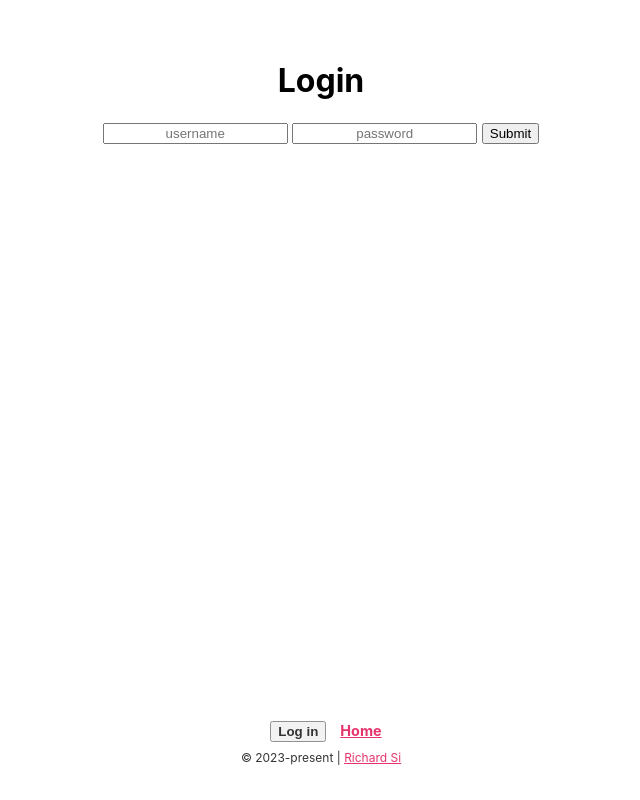
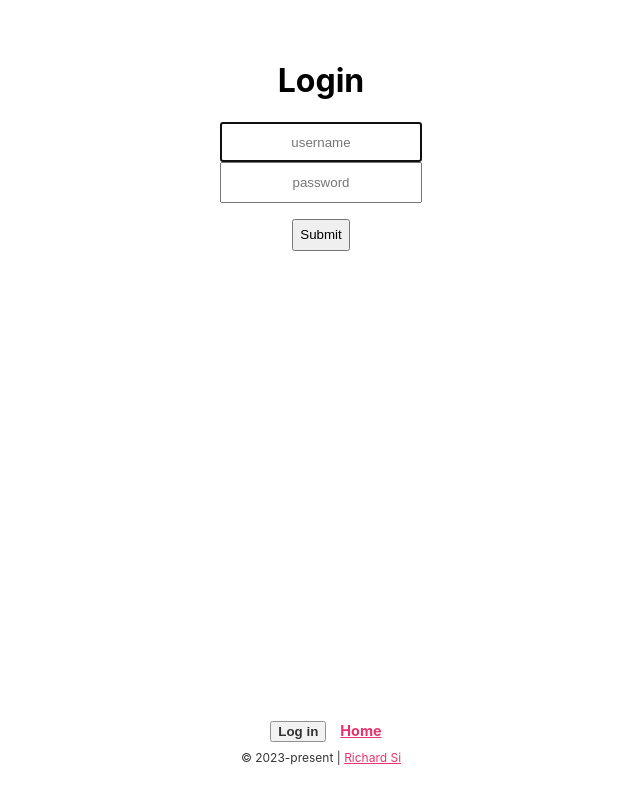
Before and after one commit to ichard26/toomanycards, a SvelteKit app in the folder web/: page /login in a window 1280 px wide. Shown: the whole page, without its empty margins (319-959 px from the left). Built offline with nearby package versions, Linux system fonts and the light colour scheme; no server answers.

Commit message:
[web] Improve /login page
- provide feedback to the user on success/failure
- improve styling to match overall UI theme and be easier to use

```diff
--- a/web/src/routes/login/+page.svelte
+++ b/web/src/routes/login/+page.svelte
@@ -1,9 +1,10 @@
 <script>
   export let data;
   let username, password;
+  let message = "";
 
   async function submitCredentials(e) {
-    await data.api.post("/login", {
+    data.api.post("/login", {
       authenticated: false,
       headers: {
         "X-CSRF-Protection": "1",
@@ -12,9 +13,17 @@
         "username": username,
         "password": password,
       })
+    }).then(() => {
+      message = "Success! 🎉";
+      document.location.href = "/";
+    }).catch((resp) => {
+      if (resp.status == 401) { message = "Incorrect username or password, please try again."; }
+      else { message = "Internal error: unable to login. Please try again later."; }
+    }).finally(() => {
+      username = password = null;
     });
-    username = password = null;
-    document.location.href = "/";
+
+
   }
 </script>
 
@@ -24,7 +33,24 @@
 <h1>Login</h1>
 
 <form action=":8000/login" method="POST">
-  <input name="username" autocomplete="username" placeholder="username" bind:value={username}>
+  <!-- svelte-ignore a11y-autofocus -->
+  <input name="username" autocomplete="username" placeholder="username" bind:value={username} autofocus>
   <input name="password" autocomplete="current-password" placeholder="password" type="password" bind:value={password}>
-  <button type="submit" on:click|preventDefault={submitCredentials}>Submit</button>
+  <p><button type="submit" on:click|preventDefault={submitCredentials}>Submit</button></p>
 </form>
+
+<p>{message}</p>
+
+<style>
+  form {
+    display: grid;
+    justify-items: center;
+  }
+  input {
+    max-width: 300px;
+    padding: 0.8em;
+  }
+  button {
+    padding: 0.5em;
+  }
+</style>
```
